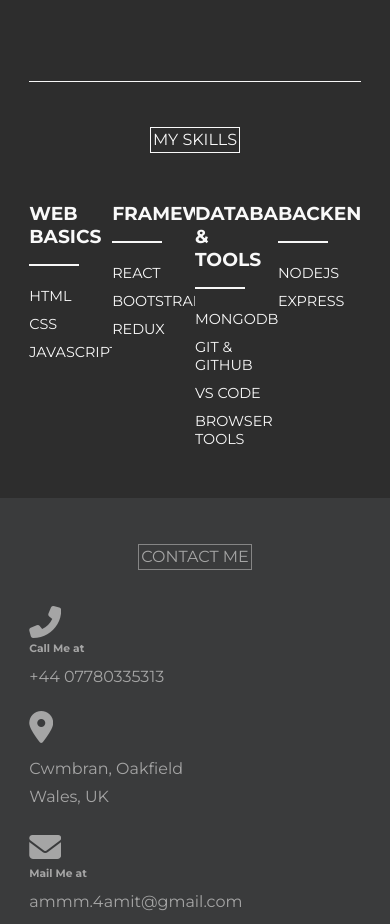
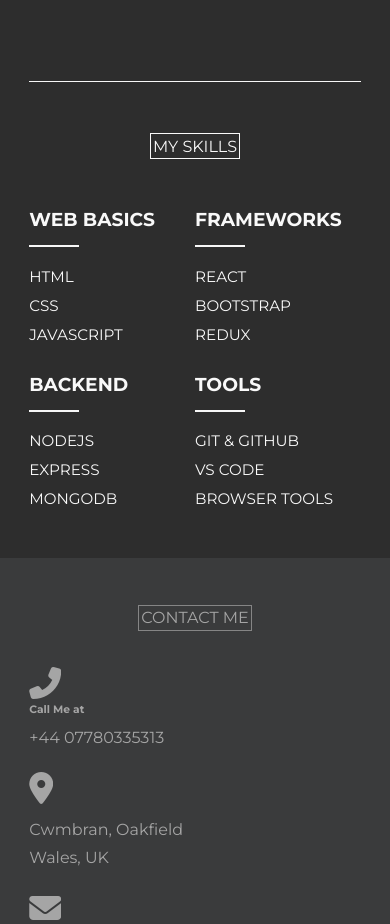
Before and after one commit to Ammm4/Ammm4.github.io, a React (Create React App) app: page / in a window 390 px wide. Shown: the part 2460-3384 px from the top of the page. Built offline with nearby package versions, Linux system fonts and the light colour scheme.

Commit message:
skills section responsive

```diff
--- a/src/components/skills/Skills.css
+++ b/src/components/skills/Skills.css
@@ -1,5 +1,6 @@
 .skills {
   text-align: center;
+  margin-top: 0.4rem;
 }
 
 .skills-heading {
@@ -14,17 +15,29 @@
   text-align: left;
   display: grid;
   grid-template-columns: 1fr 1fr 1fr 1fr;
+  grid-row-gap: 1.5rem;
   padding: 45px 0;
 }
 
 .hr-line {
   width: 50px;
   height: 2px;
-  margin:  1rem auto 1rem 0;
+  margin:  0.9rem auto 0.9rem 0;
   background-color: #f7f7f7;
 }
 
 .skillset li {
-  font-size: 0.9rem;
+  font-size: 0.95rem;
   padding: 5px 0;
 }
+@media screen and (max-width: 350px){
+  .skills-content{
+    grid-template-columns: 1fr;
+  }
+}
+
+@media screen and (min-width:350px) and (max-width: 750px){
+  .skills-content{
+    grid-template-columns: 1fr 1fr;
+  }
+}
--- a/src/components/skills/Skills.js
+++ b/src/components/skills/Skills.js
@@ -34,22 +34,6 @@
                                           </div>
                         </div>
                         <div className="skillBox">
-
-                                          <div>
-                                              <h3 className="heading3 dem1">DATABASE & TOOLS</h3>
-                                              <div className="hr-line"></div>
-                                           </div>
-
-                                          <div>
-                                                  <ul className="skillset">
-                                                      <li>MONGODB</li>
-                                                      <li>GIT & GITHUB</li>
-                                                      <li>VS CODE</li>
-                                                      <li>BROWSER TOOLS</li>
-                                                  </ul>
-                                          </div>
-                        </div>
-                        <div className="skillBox">
                                           <div>
                                               <h3>BACKEND</h3>
                                               <div className="hr-line"></div>
@@ -59,9 +43,26 @@
                                                   <ul className="skillset">
                                                       <li>NODEJS</li>
                                                       <li>EXPRESS</li>
+                                                      <li>MONGODB</li>
                                                   </ul>
                                           </div>
                         </div>
+                        <div className="skillBox">
+
+                                          <div>
+                                              <h3 className="heading3 dem1">TOOLS</h3>
+                                              <div className="hr-line"></div>
+                                           </div>
+
+                                          <div>
+                                                  <ul className="skillset">
+                                                      <li>GIT & GITHUB</li>
+                                                      <li>VS CODE</li>
+                                                      <li>BROWSER TOOLS</li>
+                                                  </ul>
+                                          </div>
+                        </div>
+
                 </div>
         </div>
    )
```
